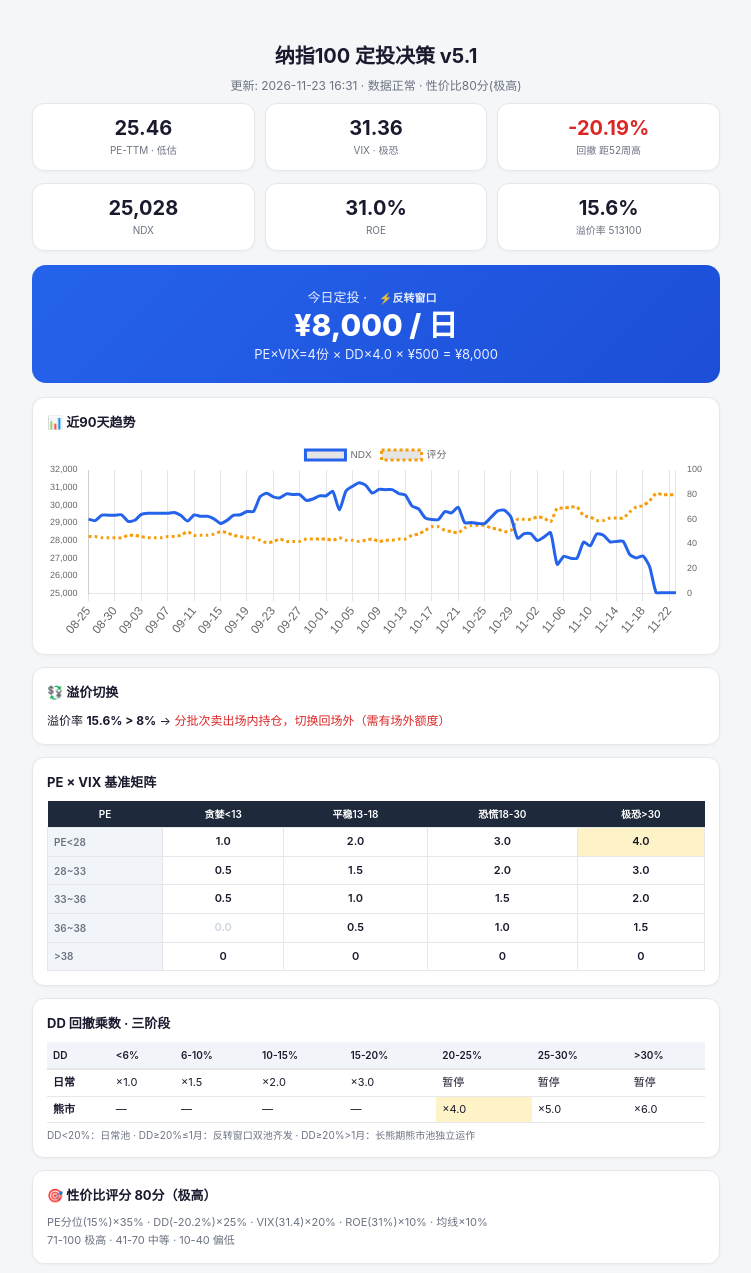
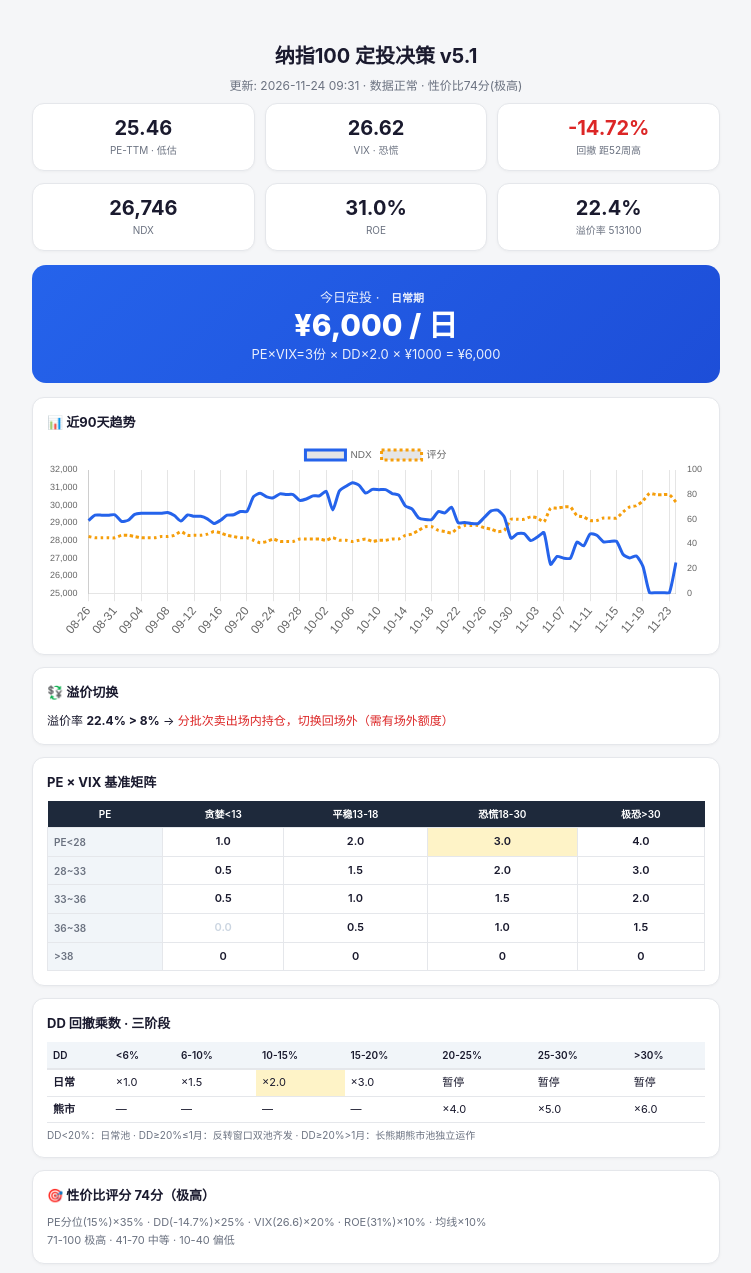
Before and after one commit to origistar/QQQ, a plain HTML site: page index.html in a window 1280 px wide. Shown: the top 1273 px of the page, without its empty margins (264-1015 px from the left). Drawn offline with nearby package versions, Linux system fonts and the light colour scheme.

Commit message:
📊 每日更新 2026-11-24

```diff
--- a/index.html
+++ b/index.html
@@ -28,23 +28,23 @@ body{font-family:-apple-system,BlinkMacSystemFont,"Segoe UI","PingFang SC","Micr
 .ph{display:inline-block;padding:2px 8px;border-radius:10px;font-size:11px;font-weight:700}
 .ph1{background:#f0fdf4;color:#16a34a}.ph2{background:#fefce8;color:#d97706}.ph3{background:#fef2f2;color:#dc2626}</style></head><body><div class="c">
 <div class="h"><h1>纳指100 定投决策 v5.1</h1>
-<div class="d">更新: 2026-11-23 16:31 · 数据正常 · 性价比80分(极高)</div></div>
+<div class="d">更新: 2026-11-24 09:31 · 数据正常 · 性价比74分(极高)</div></div>
 
 <div class="r">
 <div class="cd"><div class="va">25.46</div><div class="lb">PE-TTM · 低估</div></div>
-<div class="cd"><div class="va">31.36</div><div class="lb">VIX · 极恐</div></div>
-<div class="cd"><div class="va" style="color:#dc2626">-20.19%</div><div class="lb">回撤 距52周高</div></div>
+<div class="cd"><div class="va">26.62</div><div class="lb">VIX · 恐慌</div></div>
+<div class="cd"><div class="va" style="color:#dc2626">-14.72%</div><div class="lb">回撤 距52周高</div></div>
 </div>
 <div class="r">
-<div class="cd"><div class="va">25,028</div><div class="lb">NDX</div></div>
+<div class="cd"><div class="va">26,746</div><div class="lb">NDX</div></div>
 <div class="cd"><div class="va">31.0%</div><div class="lb">ROE</div></div>
-<div class="cd"><div class="va">15.6%</div><div class="lb">溢价率 513100</div></div>
+<div class="cd"><div class="va">22.4%</div><div class="lb">溢价率 513100</div></div>
 </div>
 
 <div class="dc">
-<div class="sb">今日定投 · <span class="ph ph②">⚡反转窗口</span></div>
-<div class="bg">¥8,000 / 日</div>
-<div class="sb">PE×VIX=4份 × DD×4.0 × ¥500 = ¥8,000  </div>
+<div class="sb">今日定投 · <span class="ph ph①">日常期</span></div>
+<div class="bg">¥6,000 / 日</div>
+<div class="sb">PE×VIX=3份 × DD×2.0 × ¥1000 = ¥6,000  </div>
 </div>
 
 
@@ -52,12 +52,12 @@ body{font-family:-apple-system,BlinkMacSystemFont,"Segoe UI","PingFang SC","Micr
 <div class="ca"><h3>📊 近90天趋势</h3>
 <div style="height:200px"><canvas id="chart"></canvas></div></div>
 
-<div class="ca"><h3>💱 溢价切换</h3><p style="font-size:12px">溢价率 <b>15.6% > 8%</b> → <span style="color:#dc2626">分批次卖出场内持仓，切换回场外（需有场外额度）</span></p></div>
+<div class="ca"><h3>💱 溢价切换</h3><p style="font-size:12px">溢价率 <b>22.4% > 8%</b> → <span style="color:#dc2626">分批次卖出场内持仓，切换回场外（需有场外额度）</span></p></div>
 
 <div class="ca"><h3>PE × VIX 基准矩阵</h3>
 <div style="overflow-x:auto"><table class="tb">
 <tr><th>PE</th><th>贪婪&lt;13</th><th>平稳13-18</th><th>恐慌18-30</th><th>极恐>30</th></tr>
-<tr><td class="lb">PE<28</td><td>1.0</td><td>2.0</td><td>3.0</td><td class="hi">4.0</td></tr>
+<tr><td class="lb">PE<28</td><td>1.0</td><td>2.0</td><td class="hi">3.0</td><td>4.0</td></tr>
 <tr><td class="lb">28~33</td><td>0.5</td><td>1.5</td><td>2.0</td><td>3.0</td></tr>
 <tr><td class="lb">33~36</td><td>0.5</td><td>1.0</td><td>1.5</td><td>2.0</td></tr>
 <tr><td class="lb">36~38</td><td class="z">0.0</td><td>0.5</td><td>1.0</td><td>1.5</td></tr>
@@ -66,13 +66,13 @@ body{font-family:-apple-system,BlinkMacSystemFont,"Segoe UI","PingFang SC","Micr
 <div class="ca"><h3>DD 回撤乘数 · 三阶段</h3>
 <table class="ft">
 <tr><th>DD</th><th>&lt;6%</th><th>6-10%</th><th>10-15%</th><th>15-20%</th><th>20-25%</th><th>25-30%</th><th>>30%</th></tr>
-<tr><td style="font-weight:600">日常</td><td>×1.0</td><td>×1.5</td><td>×2.0</td><td>×3.0</td><td>暂停</td><td>暂停</td><td>暂停</td></tr>
-<tr><td style="font-weight:600">熊市</td><td>—</td><td>—</td><td>—</td><td>—</td><td style="background:#fef3c7">×4.0</td><td>×5.0</td><td>×6.0</td></tr>
+<tr><td style="font-weight:600">日常</td><td>×1.0</td><td>×1.5</td><td style="background:#fef3c7">×2.0</td><td>×3.0</td><td>暂停</td><td>暂停</td><td>暂停</td></tr>
+<tr><td style="font-weight:600">熊市</td><td>—</td><td>—</td><td>—</td><td>—</td><td>×4.0</td><td>×5.0</td><td>×6.0</td></tr>
 </table>
 <p style="font-size:10px;color:#6b7280;margin-top:4px">DD<20%：日常池 · DD≥20%≤1月：反转窗口双池齐发 · DD≥20%>1月：长熊期熊市池独立运作</p></div>
 
-<div class="ca"><h3>🎯 性价比评分 80分（极高）</h3>
-<p style="font-size:11px;color:#6b7280">PE分位(15%)×35% · DD(-20.2%)×25% · VIX(31.4)×20% · ROE(31%)×10% · 均线×10%<br>71-100 极高 · 41-70 中等 · 10-40 偏低</p></div>
+<div class="ca"><h3>🎯 性价比评分 74分（极高）</h3>
+<p style="font-size:11px;color:#6b7280">PE分位(15%)×35% · DD(-14.7%)×25% · VIX(26.6)×20% · ROE(31%)×10% · 均线×10%<br>71-100 极高 · 41-70 中等 · 10-40 偏低</p></div>
 
 <div class="ca"><h3>止盈规则</h3>
 <p style="font-size:11px"><b>PE>38</b> 且 VIX<18 → 每周卖3%，10周30%<br><b>PE>38</b> 且 VIX<13 → 每周卖6-8%，4-5周<br><b>PE>33 且浮盈>50%</b> → 卖出20%，分2-3次<br>PE回落<38 立即停止 | 买回: PE<32 或 DD>15%</p></div>
@@ -87,10 +87,10 @@ const ctx=document.getElementById('chart').getContext('2d');
 new Chart(ctx,{
 type:'line',
 data:{
-labels:["08-25", "08-26", "08-28", "08-29", "08-30", "08-31", "09-01", "09-02", "09-03", "09-04", "09-05", "09-06", "09-07", "09-08", "09-09", "09-10", "09-11", "09-12", "09-13", "09-14", "09-15", "09-16", "09-17", "09-18", "09-19", "09-20", "09-21", "09-22", "09-23", "09-24", "09-25", "09-26", "09-27", "09-28", "09-29", "09-30", "10-01", "10-02", "10-03", "10-04", "10-05", "10-06", "10-07", "10-08", "10-09", "10-10", "10-11", "10-12", "10-13", "10-14", "10-15", "10-16", "10-17", "10-18", "10-19", "10-20", "10-21", "10-22", "10-23", "10-24", "10-25", "10-26", "10-27", "10-28", "10-29", "10-30", "10-31", "11-01", "11-02", "11-03", "11-04", "11-05", "11-06", "11-07", "11-08", "11-09", "11-10", "11-11", "11-12", "11-13", "11-14", "11-15", "11-16", "11-17", "11-18", "11-19", "11-20", "11-21", "11-22", "11-23"],
+labels:["08-26", "08-28", "08-29", "08-30", "08-31", "09-01", "09-02", "09-03", "09-04", "09-05", "09-06", "09-07", "09-08", "09-09", "09-10", "09-11", "09-12", "09-13", "09-14", "09-15", "09-16", "09-17", "09-18", "09-19", "09-20", "09-21", "09-22", "09-23", "09-24", "09-25", "09-26", "09-27", "09-28", "09-29", "09-30", "10-01", "10-02", "10-03", "10-04", "10-05", "10-06", "10-07", "10-08", "10-09", "10-10", "10-11", "10-12", "10-13", "10-14", "10-15", "10-16", "10-17", "10-18", "10-19", "10-20", "10-21", "10-22", "10-23", "10-24", "10-25", "10-26", "10-27", "10-28", "10-29", "10-30", "10-31", "11-01", "11-02", "11-03", "11-04", "11-05", "11-06", "11-07", "11-08", "11-09", "11-10", "11-11", "11-12", "11-13", "11-14", "11-15", "11-16", "11-17", "11-18", "11-19", "11-20", "11-21", "11-22", "11-23", "11-24"],
 datasets:[
-{label:'NDX',data:[29209, 29125, 29433, 29433, 29433, 29456, 29077, 29143, 29482, 29544, 29544, 29544, 29544, 29584, 29413, 29103, 29446, 29368, 29368, 29225, 28958, 29146, 29433, 29457, 29644, 29644, 30483, 30681, 30473, 30424, 30642, 30608, 30608, 30276, 30355, 30530, 30537, 30788, 29733, 30807, 31076, 31275, 31130, 30687, 30897, 30883, 30883, 30664, 30569, 29959, 29793, 29282, 29187, 29187, 29638, 29565, 29893, 29003, 29021, 28957, 28957, 29321, 29679, 29717, 29328, 28127, 28384, 28384, 27989, 28189, 28443, 26642, 27091, 26989, 26989, 27907, 27691, 28374, 28289, 27923, 27943, 27943, 27197, 27001, 27116, 26517, 25028, 25028, 25028, 25028],borderColor:'#2563eb',yAxisID:'y',tension:0.2,pointRadius:0},
-{label:'评分',data:[46, 46, 45, 45, 45, 45, 47, 47, 46, 45, 45, 45, 46, 46, 47, 50, 47, 47, 47, 48, 50, 49, 47, 46, 45, 45, 43, 41, 42, 44, 42, 42, 42, 44, 44, 44, 44, 43, 45, 43, 43, 42, 43, 44, 42, 43, 43, 44, 44, 47, 48, 51, 54, 54, 51, 50, 49, 53, 55, 55, 55, 53, 52, 50, 51, 60, 60, 60, 62, 61, 58, 69, 69, 70, 70, 63, 62, 59, 59, 61, 61, 61, 66, 70, 71, 75, 81, 80, 80, 80],borderColor:'#f59e0b',yAxisID:'y1',tension:0.2,pointRadius:0,borderDash:[3,3]}
+{label:'NDX',data:[29125, 29433, 29433, 29433, 29456, 29077, 29143, 29482, 29544, 29544, 29544, 29544, 29584, 29413, 29103, 29446, 29368, 29368, 29225, 28958, 29146, 29433, 29457, 29644, 29644, 30483, 30681, 30473, 30424, 30642, 30608, 30608, 30276, 30355, 30530, 30537, 30788, 29733, 30807, 31076, 31275, 31130, 30687, 30897, 30883, 30883, 30664, 30569, 29959, 29793, 29282, 29187, 29187, 29638, 29565, 29893, 29003, 29021, 28957, 28957, 29321, 29679, 29717, 29328, 28127, 28384, 28384, 27989, 28189, 28443, 26642, 27091, 26989, 26989, 27907, 27691, 28374, 28289, 27923, 27943, 27943, 27197, 27001, 27116, 26517, 25028, 25028, 25028, 25028, 26746],borderColor:'#2563eb',yAxisID:'y',tension:0.2,pointRadius:0},
+{label:'评分',data:[46, 45, 45, 45, 45, 47, 47, 46, 45, 45, 45, 46, 46, 47, 50, 47, 47, 47, 48, 50, 49, 47, 46, 45, 45, 43, 41, 42, 44, 42, 42, 42, 44, 44, 44, 44, 43, 45, 43, 43, 42, 43, 44, 42, 43, 43, 44, 44, 47, 48, 51, 54, 54, 51, 50, 49, 53, 55, 55, 55, 53, 52, 50, 51, 60, 60, 60, 62, 61, 58, 69, 69, 70, 70, 63, 62, 59, 59, 61, 61, 61, 66, 70, 71, 75, 81, 80, 80, 80, 74],borderColor:'#f59e0b',yAxisID:'y1',tension:0.2,pointRadius:0,borderDash:[3,3]}
 ]},
 options:{
 responsive:true,maintainAspectRatio:false,
```
Also changed, not shown: btc.html (+14 -14 lines), btc_state.json (+9 -0 lines), state.json (+15 -2 lines).
